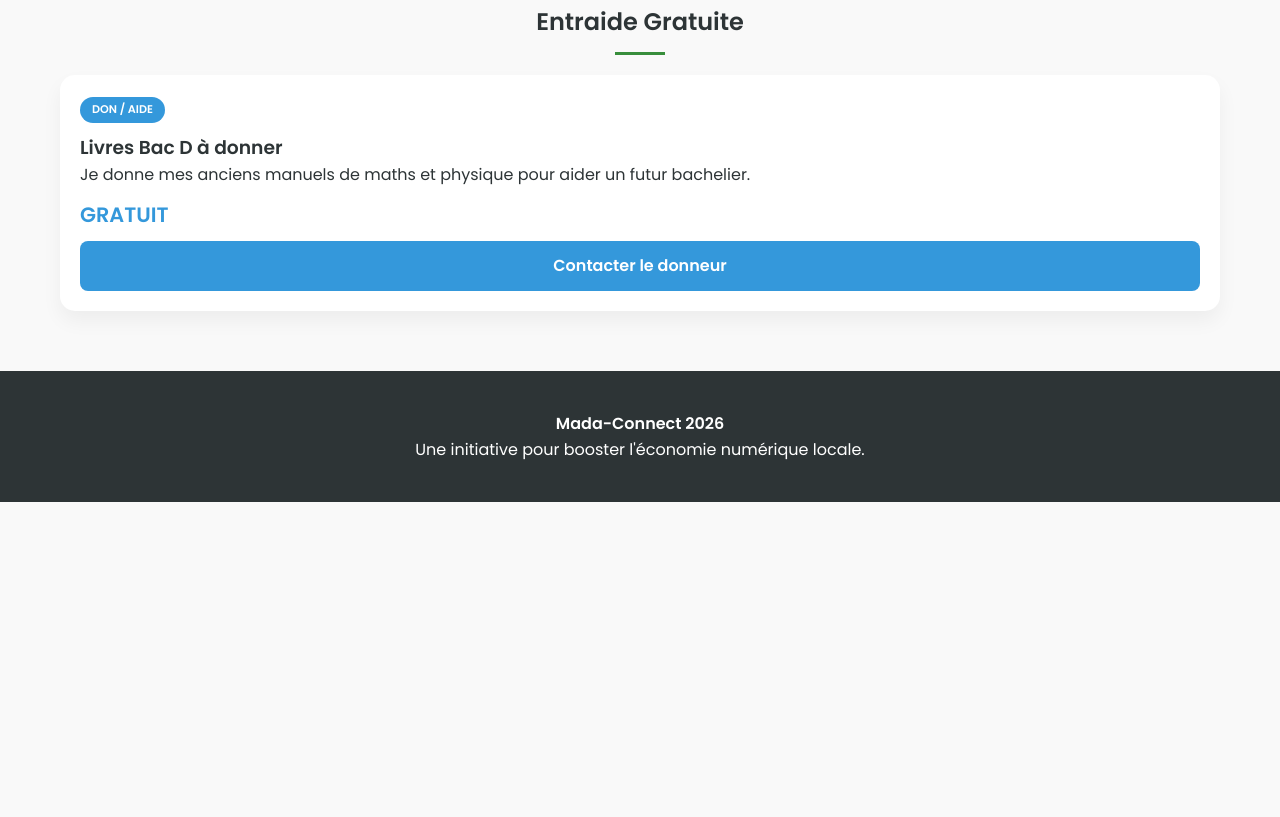
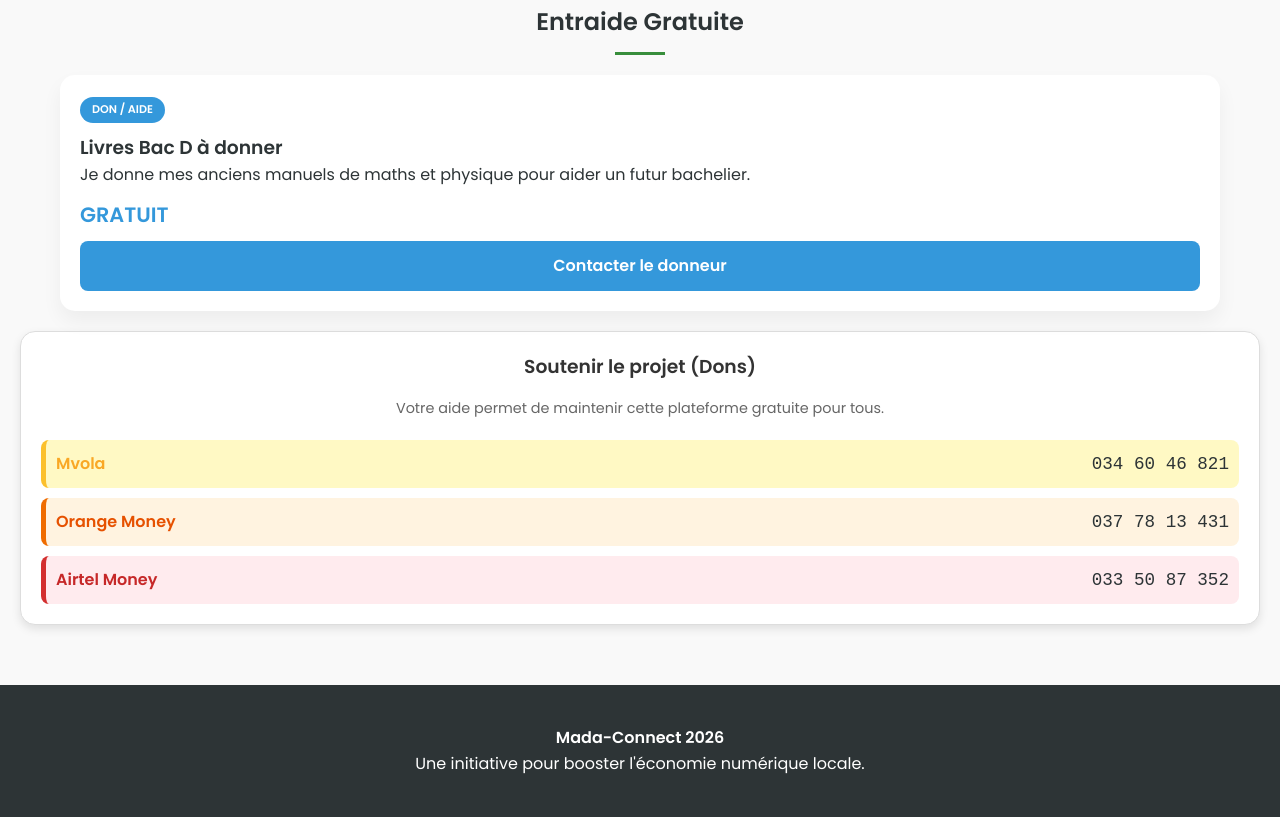
Before and after one commit to kamuikamoe/Ventes-Services, a plain HTML site: page index.html in a window 1280 px wide. Shown: the part 1543-2360 px from the top of the page. Before the commit the page ends 2045 px from the top, so only its background shows below. Drawn offline with Linux system fonts and the light colour scheme.

Commit message:
Update index.html

```diff
--- a/index.html
+++ b/index.html
@@ -217,13 +217,38 @@
                 <h3>Livres Bac D à donner</h3>
                 <p>Je donne mes anciens manuels de maths et physique pour aider un futur bachelier.</p>
                 <p class="price" style="color: #3498db;">GRATUIT</p>
-                <a href="https://wa.me/261340000000?text=Bonjour+je+serais+interessé+par+les+livres+gratuits" class="btn-wa" style="background:#3498db">Contacter le donneur</a>
+                <a href="https://wa.me/261346046821?text=Bonjour+je+serais+interessé+par+les+livres+gratuits" class="btn-wa" style="background:#3498db">Contacter le donneur</a>
             </div>
         </div>
     </div>
 </div>
 
-<footer>
+<!-- SECTION DONS MOBILE MONEY -->
+<div style="background: white; border-radius: 15px; padding: 20px; margin: 20px; box-shadow: 0 4px 10px rgba(0,0,0,0.1); border: 1px solid #ddd;">
+    <h3 style="text-align: center; color: #333; margin-bottom: 15px;">Soutenir le projet (Dons)</h3>
+    <p style="text-align: center; font-size: 0.9rem; color: #666; margin-bottom: 20px;">Votre aide permet de maintenir cette plateforme gratuite pour tous.</p>
+
+    <div style="display: flex; flex-direction: column; gap: 10px;">
+        <!-- Mvola -->
+        <div style="display: flex; justify-content: space-between; align-items: center; padding: 10px; background: #fff9c4; border-radius: 8px; border-left: 5px solid #fbc02d;">
+            <span style="font-weight: bold; color: #f9a825;">Mvola</span>
+            <span style="font-family: monospace; font-size: 1.1rem;">034 60 46 821</span>
+        </div>
+
+        <!-- Orange Money -->
+        <div style="display: flex; justify-content: space-between; align-items: center; padding: 10px; background: #fff3e0; border-radius: 8px; border-left: 5px solid #ef6c00;">
+            <span style="font-weight: bold; color: #e65100;">Orange Money</span>
+            <span style="font-family: monospace; font-size: 1.1rem;">037 78 13 431</span>
+        </div>
+
+        <!-- Airtel Money -->
+        <div style="display: flex; justify-content: space-between; align-items: center; padding: 10px; background: #ffebee; border-radius: 8px; border-left: 5px solid #d32f2f;">
+            <span style="font-weight: bold; color: #c62828;">Airtel Money</span>
+            <span style="font-family: monospace; font-size: 1.1rem;">033 50 87 352</span>
+        </div>
+    </div>
+</div>
+ <footer>
     <p><strong>Mada-Connect 2026</strong></p>
     <p>Une initiative pour booster l'économie numérique locale.</p>
 </footer>
```
